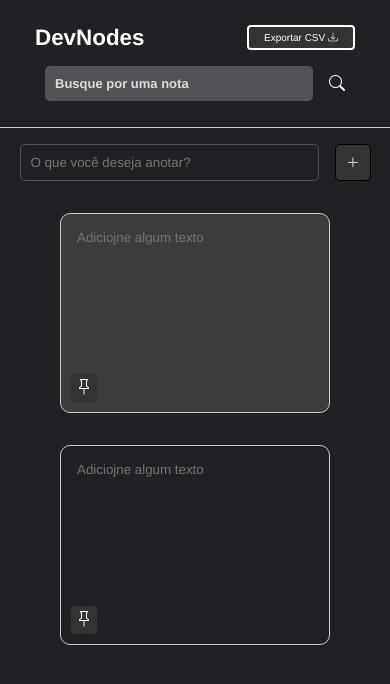
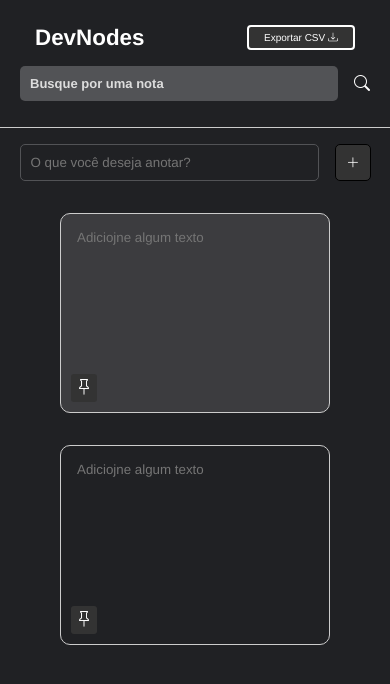
Before and after one commit to ELSON-341/DevNodes, a plain HTML site: page index.html in a window 390 px wide. Drawn offline with nearby package versions, Linux system fonts and the light colour scheme.

Commit message:
more a update

```diff
--- a/queries.css
+++ b/queries.css
@@ -13,7 +13,7 @@
     }
 
     #search-container {
-        width: 300px;
+        max-width: 350px;
         position: absolute;
         bottom: 10px;
         margin: 1rem auto;
```
